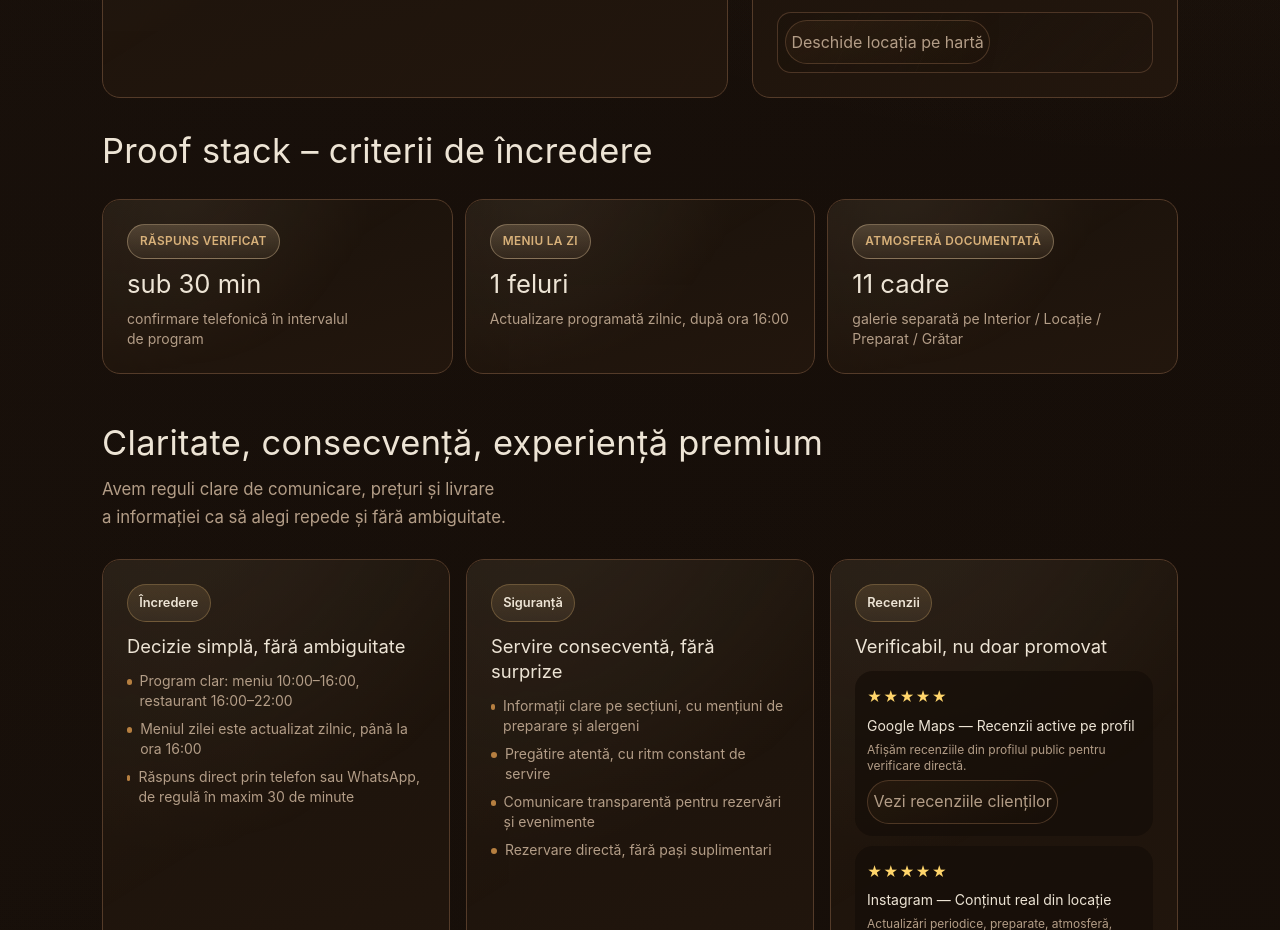
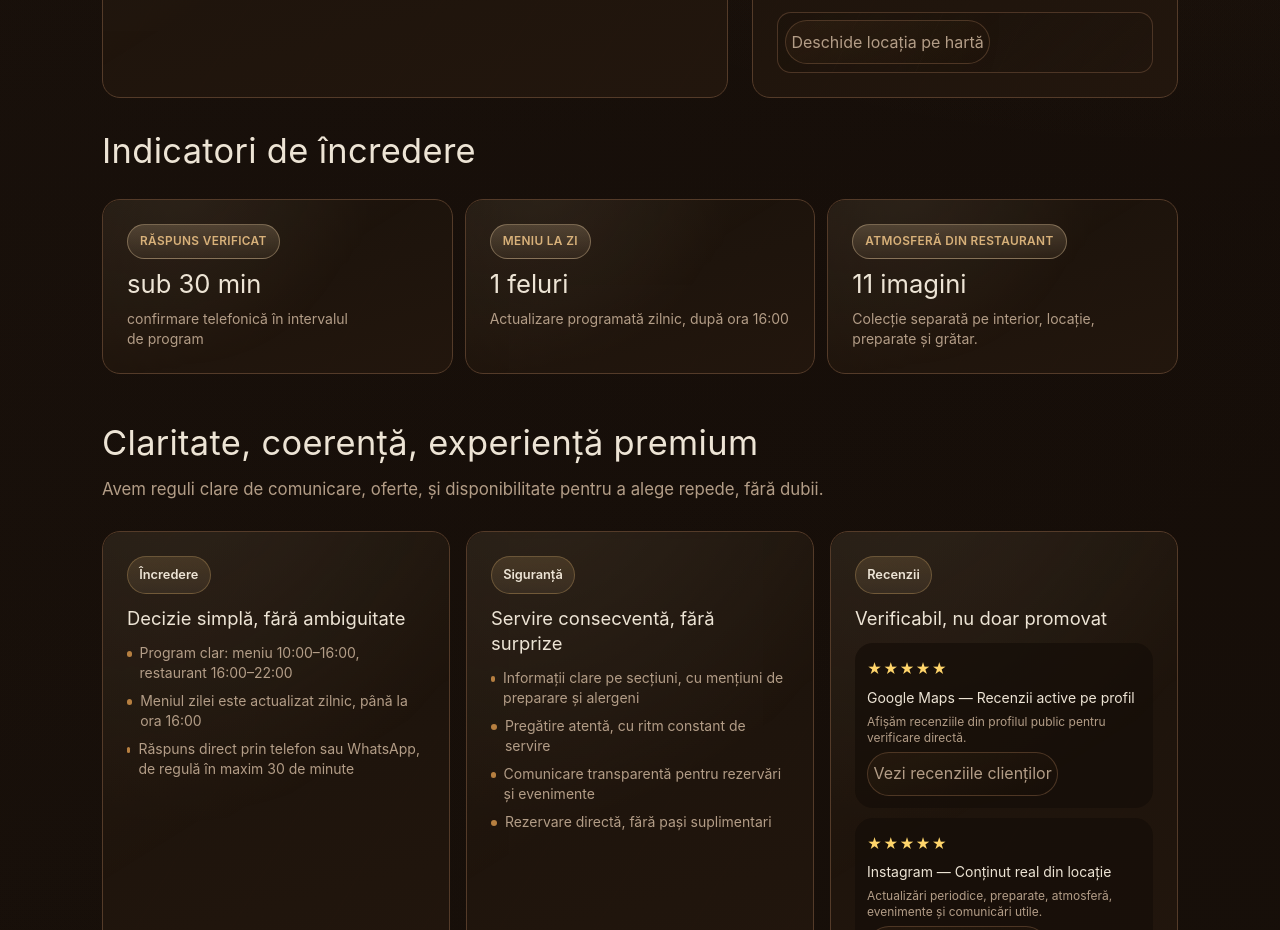
Before and after one commit to joahn3/coco-jar-site, a Next.js app: page / in a window 1280 px wide. Shown: the part 1240-2170 px from the top of the page. Built offline with nearby package versions, Linux system fonts and the light colour scheme; no server answers.

Commit message:
chore: remove internal-like marketing copy wording

```diff
--- a/app/evenimente-catering/page.js
+++ b/app/evenimente-catering/page.js
@@ -17,7 +17,7 @@ export default async function EventPage() {
 const eventProof = [
   {
     title: "Răspuns prioritar",
-      text: "Confirmare internă în maxim 24 de ore pentru evenimente private.",
+    text: "Confirmare din partea echipei în maxim 24 de ore pentru evenimente private.",
     },
     {
       title: "Cadru premium",
@@ -25,7 +25,7 @@ export default async function EventPage() {
     },
   {
     title: "Transparență pachet",
-      text: "Include coordonare de bază și organizare logistică; excludem explicit ce nu intră automat.",
+    text: "Include coordonare de bază, organizare logistică și suport punctual; ce nu intră este menționat clar.",
   },
   ];
 
@@ -96,7 +96,7 @@ export default async function EventPage() {
           <Card>
             <h2 className="text-title-lg">Ce include pachetul</h2>
             <p className="text-sm text-ink-muted">
-              Meniu recomandat, coordonare logistică internă, propunere de program, suport de rezervare pe interval și personal de servire.
+              Meniu recomandat, coordonare logistică, propunere de program, suport de rezervare pe interval și personal de servire.
             </p>
             <p className="text-sm text-ink-muted mt-2">
               Ce nu include: băuturi alcoolice, decorații tematice și transport extern, acestea se discută explicit la ofertă.
--- a/app/page.js
+++ b/app/page.js
@@ -42,9 +42,9 @@ export default async function HomePage() {
         : "Actualizare programată zilnic, după ora 16:00",
     },
     {
-      label: "Atmosferă documentată",
-      value: `${galleryCount} cadre`,
-      description: "galerie separată pe Interior / Locație / Preparat / Grătar",
+      label: "Atmosferă din restaurant",
+      value: `${galleryCount} imagini`,
+      description: "Colecție separată pe interior, locație, preparate și grătar.",
     },
   ];
 
@@ -254,7 +254,7 @@ export default async function HomePage() {
       </Container>
 
       <Container as="section">
-        <Section title="Proof stack – criterii de încredere" className="pb-4 pt-8">
+        <Section title="Indicatori de încredere" className="pb-4 pt-8">
           <div className="grid gap-3 sm:grid-cols-3">
             {proofStack.map((item) => (
               <Card key={item.label} className="space-y-2">
@@ -269,8 +269,8 @@ export default async function HomePage() {
 
       <Container as="section">
         <Section
-          title="Claritate, consecvență, experiență premium"
-          subtitle="Avem reguli clare de comunicare, prețuri și livrare a informației ca să alegi repede și fără ambiguitate."
+          title="Claritate, coerență, experiență premium"
+          subtitle="Avem reguli clare de comunicare, oferte, și disponibilitate pentru a alege repede, fără dubii."
           className="pb-6 pt-8"
         >
           <div className="grid gap-4 md:grid-cols-3">
```
Lines whose indentation alone changed are shown as unchanged.
